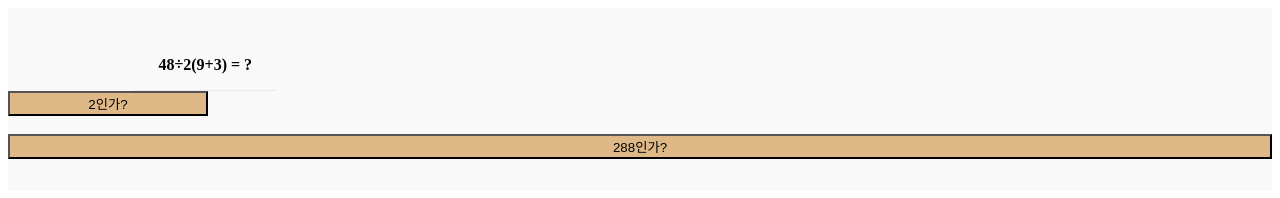
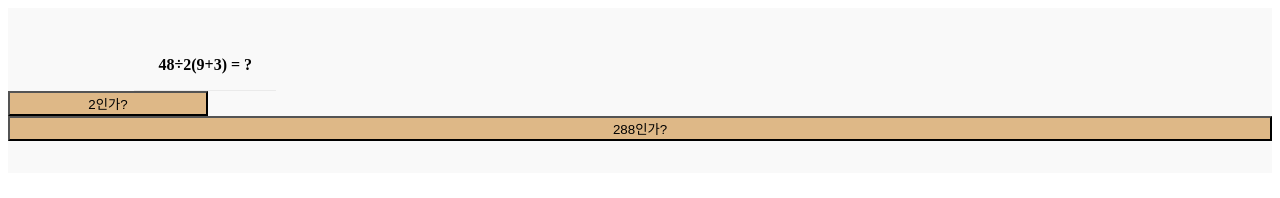
Before and after one commit to mataeono/mataeono.github.io, a plain HTML site: page index.html in a window 1280 px wide. Drawn offline with Linux system fonts and the light colour scheme.

Commit message:
Update index.html

```diff
--- a/index.html
+++ b/index.html
@@ -13,7 +13,7 @@
 </script>
   </head>
   <body>
-    <div class="container">
+    <span class="container">
 
       <script>
   function btn(sample){
@@ -21,14 +21,14 @@
   }
  </script>
 
-      <div class="input-container"
+      <span class="input-container"
 
     </script>
         <h1>48÷2(9+3) = ?</h1>
-      </div>
-       <button class='my_btn' onclick="javascript:btn('정말?' )"> 2인가? </button> <br>
+      </span>
+       <button class='my_btn' onclick="javascript:btn('정말?' )"> 2인가? </button>
         <button class='my_btn1' onclick="javascript:btn('다시 한번 잘 생각해봐.' )"> 288인가? </button>
-    </div>
+    </span>
   </body>
   <script src="app.js"></script>
 </html>
```
